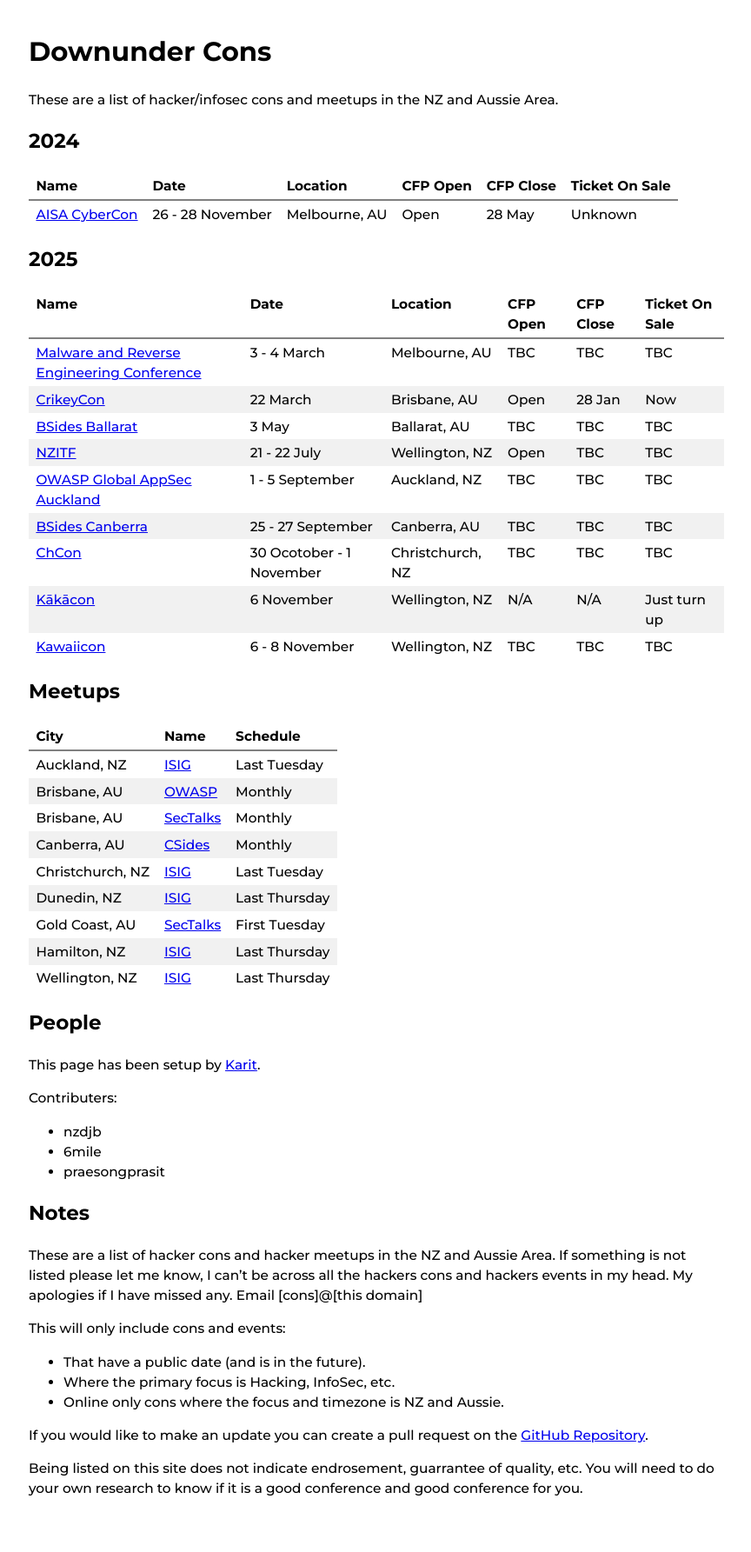
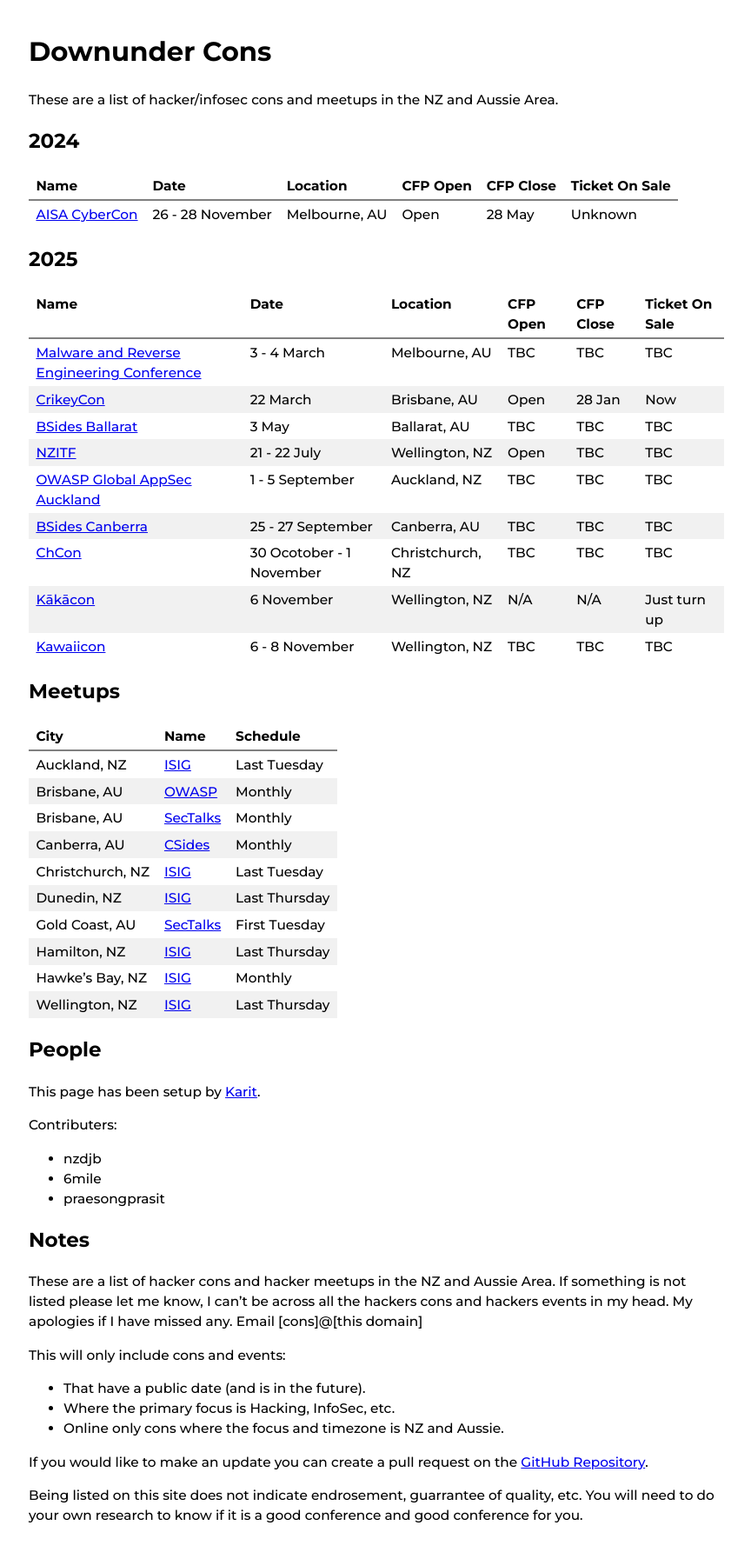
Before and after one commit to nzkarit/downundercons, a Jekyll site: the page built from index.markdown, in a window 1280 px wide. Shown: the whole page at 87% size, without its empty margins (207-1071 px from the left). Built offline with Jekyll 4.4.1, drawn with Linux system fonts in a browser that asks for light colours; before the commit the page ends 1754 px from its top, so only the background shows below that.

Commit message:
Update index.markdown

```diff
--- a/index.markdown
+++ b/index.markdown
@@ -37,6 +37,7 @@ These are a list of hacker/infosec cons and meetups in the NZ and Aussie Area.
 | Dunedin, NZ | [ISIG](https://isig.org.nz/) | Last Thursday |
 | Gold Coast, AU | [SecTalks](https://www.meetup.com/sectalks-goldcoast/) | First Tuesday |
 | Hamilton, NZ | [ISIG](https://isig.org.nz/) | Last Thursday |
+| Hawke’s Bay, NZ | [ISIG](https://isig.org.nz/) | Monthly |
 | Wellington, NZ | [ISIG](https://isig.org.nz/) | Last Thursday |
 
 ## People
```
